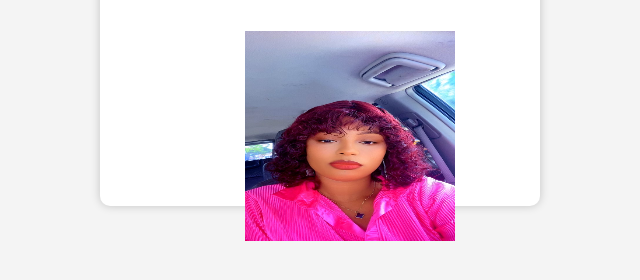
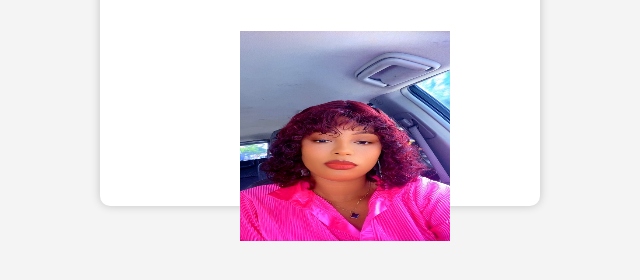
Before and after one commit to BlingsE-codes/Birthday, a plain HTML site: page index.html in a window 1280 px wide. Shown: the part 514-794 px from the top of the page, without its empty margins (325-965 px from the left). Drawn offline with Linux system fonts and the light colour scheme.

Commit message:
Update Birthday.css
ty

```diff
--- a/Birthday.css
+++ b/Birthday.css
@@ -33,11 +33,13 @@ body {
   #wifyimage{
     margin-top: 0%;
     margin-bottom: 0%;
-    margin-left: 15%;
+    margin-left: 5%;
     inline-size: 335px;
     overflow:scroll;
     width: 210px;
     height: 210px;
+    padding-left: 30px;
+
   }
 
   h1 {
```
